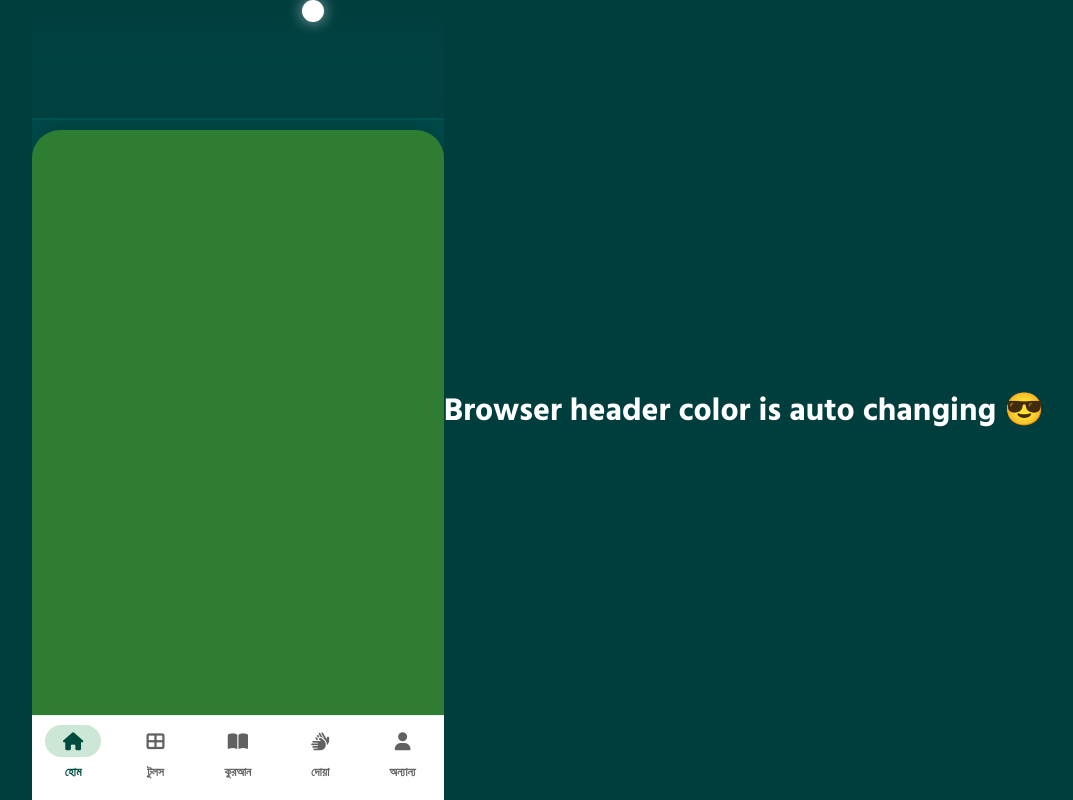
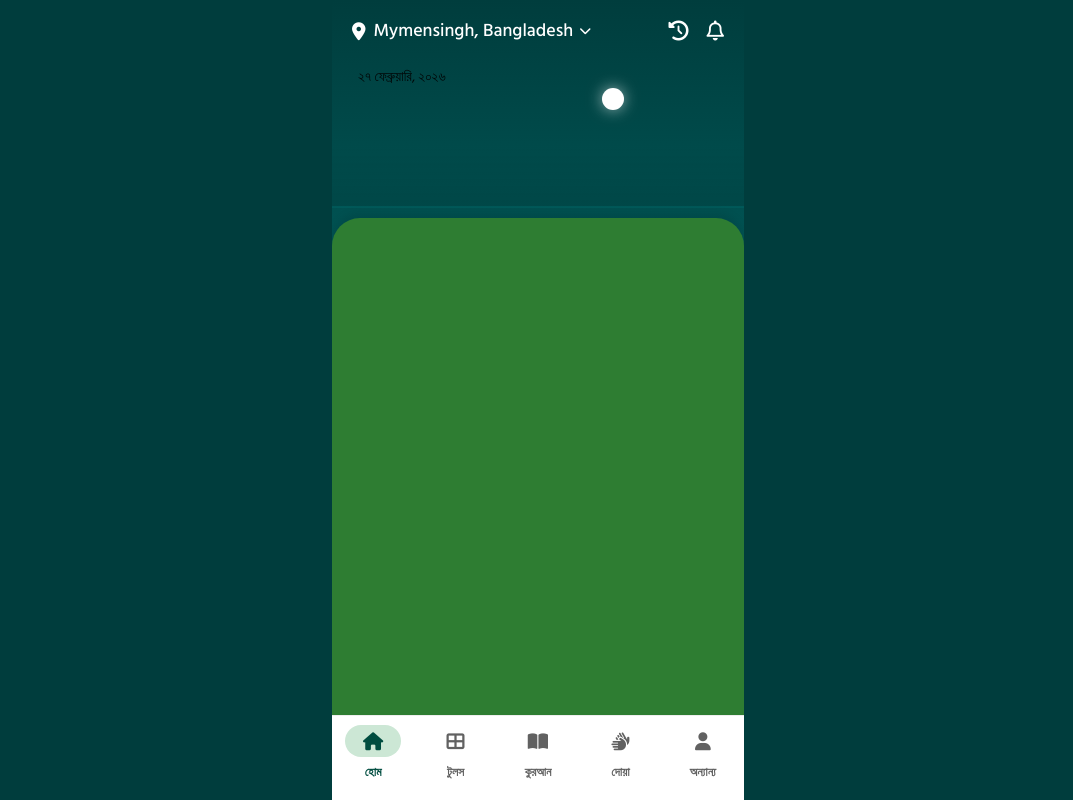
Before and after one commit to fahim618900-wq/Test, a plain HTML site: page index.html in a window 1280 px wide. Shown: the whole page, without its empty margins (102-1175 px from the left). Drawn offline with Linux system fonts and the light colour scheme.

Commit message:
Update index.html

```diff
--- a/index.html
+++ b/index.html
@@ -36,6 +36,7 @@ header#app-header {
     transition: background-color 0.5s;
 }
 
+/* UI Elements */
 .scenery { position:relative; height:120px; width:100%; }
 .moon { position:absolute; right:120px; top:0; width:22px; height:22px; background:#fff; border-radius:50%; box-shadow:0 0 15px rgba(255,255,255,0.6); }
 .landscape-vector { position:absolute; bottom:0; width:100%; height:60px; background:rgba(0,0,0,0.1); mask-image:linear-gradient(to top, black, transparent); border-bottom:2px solid #00cccc22; }
@@ -50,7 +51,12 @@ nav.bottom-nav { height:85px; background-color:#ffffff; display:flex; justify-co
 .nav-icon-box i { font-size:18px; }
 .nav-label { margin-top:2px; }
 
-h1 { text-align:center; color:#fff; margin-top:20px; }
+.location-row { display:flex; justify-content:space-between; align-items:center; padding:16px 20px; color:var(--text-white); z-index:10; }
+.location-info { display:flex; align-items:center; gap:8px; }
+.location-info i { font-size:18px; }
+.location-text { font-size:18px; font-weight:500; }
+.header-icons { display:flex; gap:18px; font-size:20px; }
+.date-text { margin-top:4px; font-size:14px; opacity:0.9; padding-left:26px; }
 </style>
 </head>
 <body>
@@ -60,13 +66,30 @@ h1 { text-align:center; color:#fff; margin-top:20px; }
     <!-- Invisible header for browser color -->
     <header id="app-header"></header>
 
+    <!-- Visible Header Section -->
+    <div class="location-row">
+        <div class="location-info">
+            <i class="fas fa-map-marker-alt"></i>
+            <span class="location-text">Mymensingh, Bangladesh</span>
+            <i class="fas fa-chevron-down" style="font-size:12px; margin-left:-2px;"></i>
+        </div>
+        <div class="header-icons">
+            <i class="fas fa-history"></i>
+            <i class="far fa-bell"></i>
+        </div>
+    </div>
+    <div class="date-text">২৭ ফেব্রুয়ারি, ২০২৬</div>
+
+    <!-- Scenery -->
     <div class="scenery">
         <div class="moon"></div>
         <div class="landscape-vector"></div>
     </div>
 
+    <!-- Main Content Card -->
     <main class="main-card"></main>
 
+    <!-- Bottom Navigation -->
     <nav class="bottom-nav">
         <a href="#" class="nav-item active" data-header="#003d3d" data-card="#d8f3e5">
             <div class="nav-icon-box"><i class="fas fa-home"></i></div>
@@ -92,8 +115,6 @@ h1 { text-align:center; color:#fff; margin-top:20px; }
 
 </div>
 
-<h1>Browser header color is auto changing 😎</h1>
-
 <script>
 const themeMeta = document.getElementById('theme-color-meta');
 const header = document.getElementById('app-header'); // invisible header
@@ -104,7 +125,7 @@ const navItems = document.querySelectorAll('.nav-item');
 const colors = ['#003d3d','#2e7d32','#005a5a','#009688','#004d40','#f44336','#ff9800','#9c27b0'];
 let i = 0;
 
-// Auto browser header color change function
+// Auto browser header color change
 function autoChangeBrowserHeaderColor() {
     const color = colors[i];
     header.style.backgroundColor = color;       // invisible web header
```
